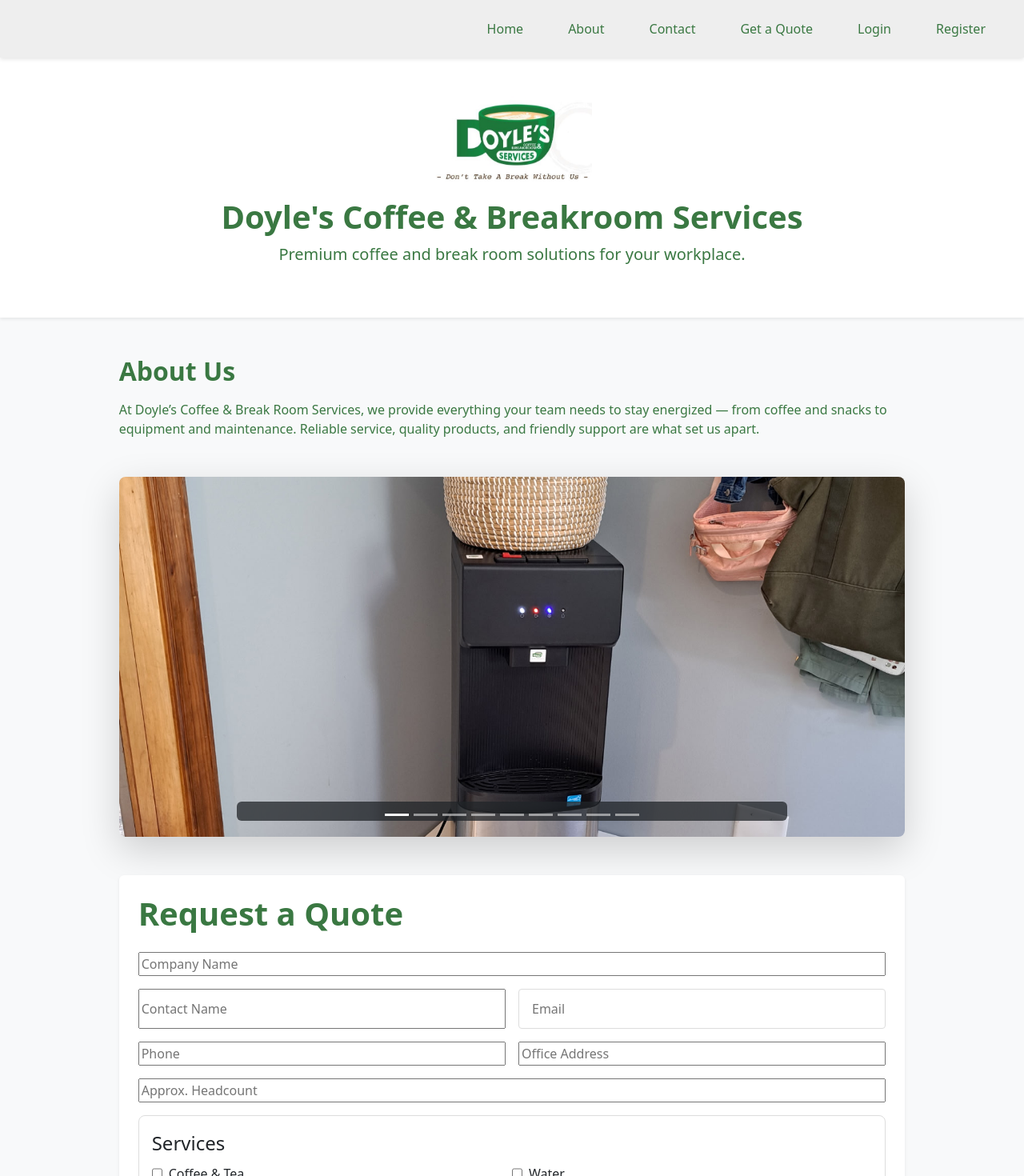
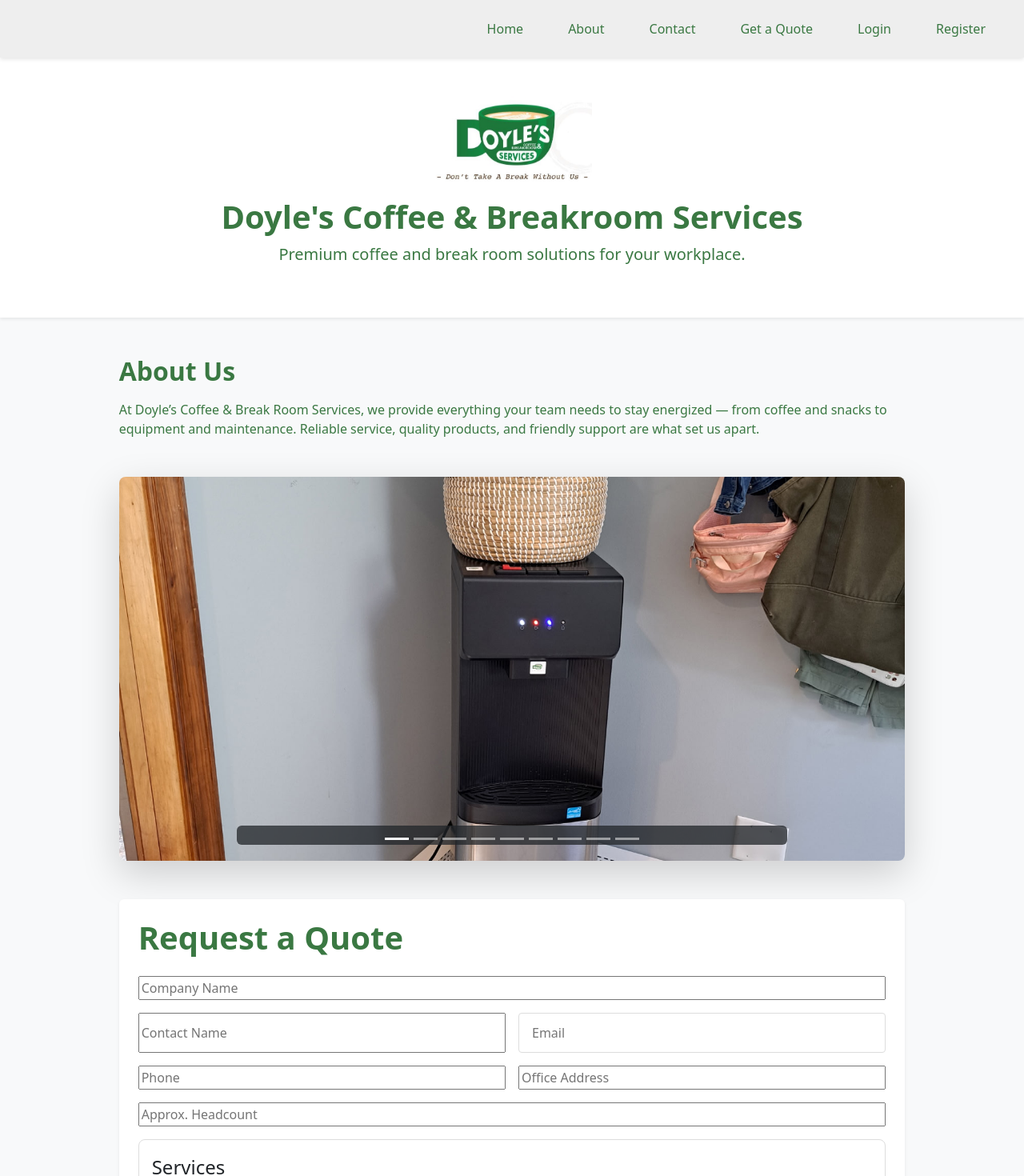
Before and after one commit to adriantheodor/doyles-coffee-front, a React (Create React App) app: page / in a window 1280 px wide. Shown: the top 1470 px of the page at 80% size. Built offline with nearby package versions, Linux system fonts and the light colour scheme; no server answers.

Commit message:
fix carousel 27

```diff
--- a/src/pages/HomePage.css
+++ b/src/pages/HomePage.css
@@ -136,14 +136,13 @@
 }
 
 .carousel-item {
-  height: 450px;
+  height: 60vh;
   background: #f8f9fa;
 }
 
 .carousel-image {
   height: 100%;
   width: 100%;
-
   object-fit: cover;
 }
 
```
